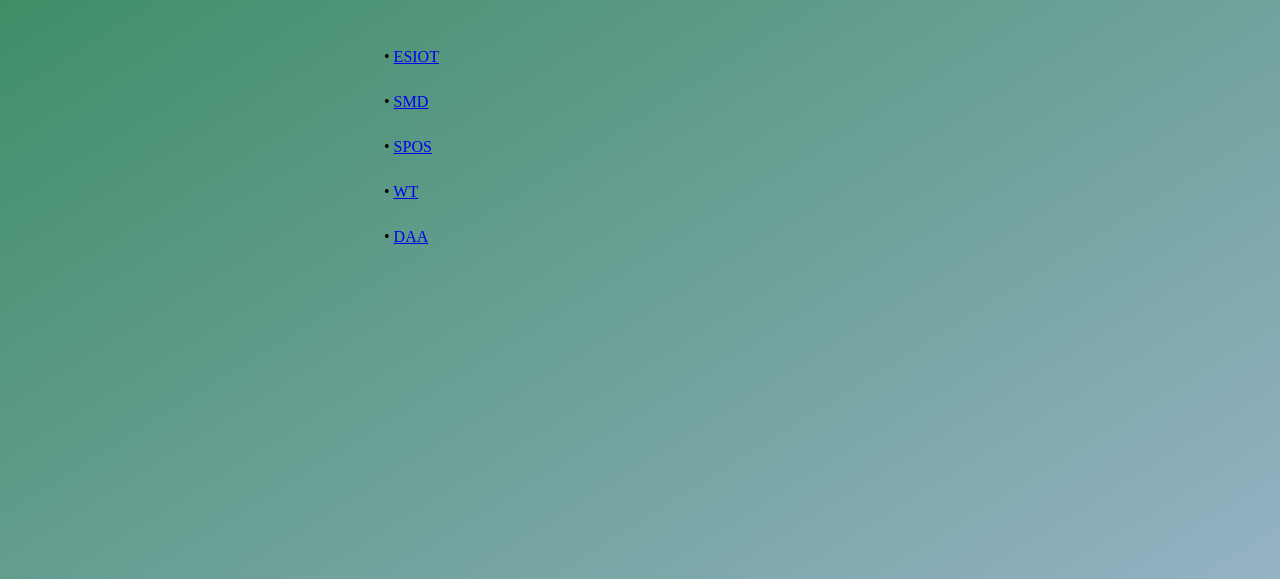
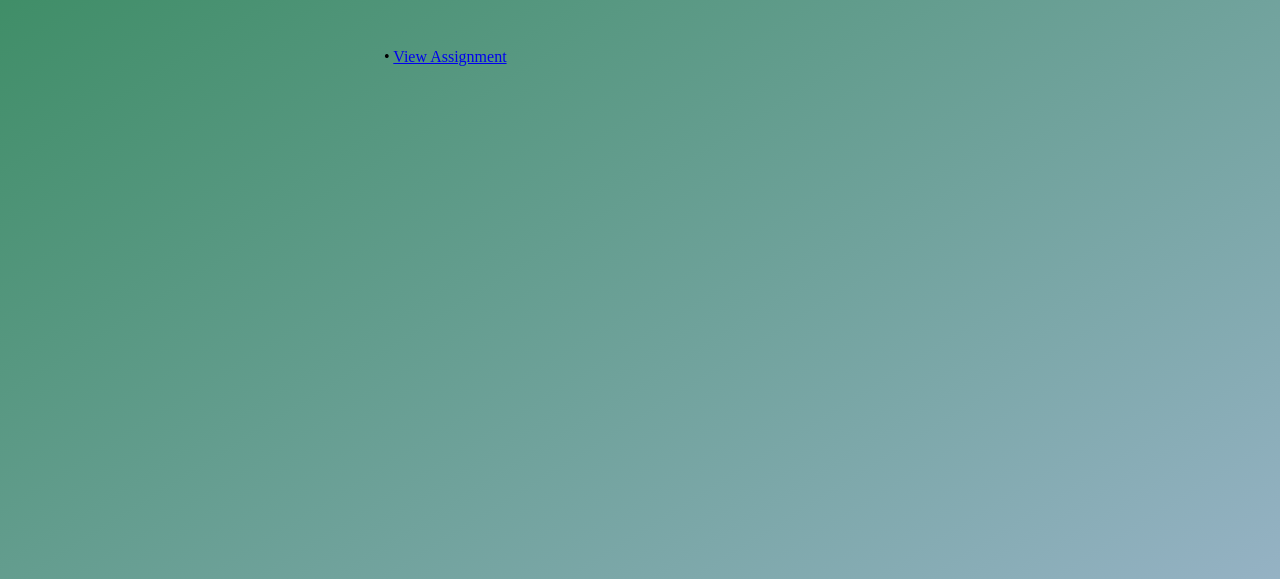
Before and after one commit to pall191/myproject, a plain HTML site: page esiot.html in a window 1280 px wide. Shown: the part 221-800 px from the top of the page. Drawn offline with Linux system fonts and the light colour scheme.

Commit message:
Update and rename esiot to esiot.html

```diff
--- a/index.html
+++ b/esiot.html
@@ -9,7 +9,7 @@
 <body>
 <table align=center border=0 cellspacing=25>
 <tr>
-<td><b><img href="#" src="LOGO.jpg" style="width: 80px; border-radius: 5%;">
+<td><b><img href="../" src="LOGO.jpg" style="width: 80px; border-radius: 5%;">
 </b></td>
 <td><b><h1><center>Gokhale Education Society's<br><big><font color=black>R. H. Sapat College of Engineering, Management Studies & Research, Nashik-422005</font></big><br><i>Department of Computer Engineering</center></i></h1>
 </b></td></tr>
@@ -17,11 +17,7 @@
 
 <table border=0 cellspacing=25 style="margin-left: 350px;">
     <tr>
-    <td>&#8226; <a href="#">ESIOT</a></td></tr>
-    <td>&#8226; <a href="#">SMD</a></td></tr>
-    <td>&#8226; <a href="#">SPOS</a></td></tr>
-    <td>&#8226; <a href="#">WT</a></td></tr>
-    <td>&#8226; <a href="#">DAA</a></td></tr>
+    <td>&#8226; <a href="#">View Assignment</a></td></tr>
     </table>
 </body>
 
```
